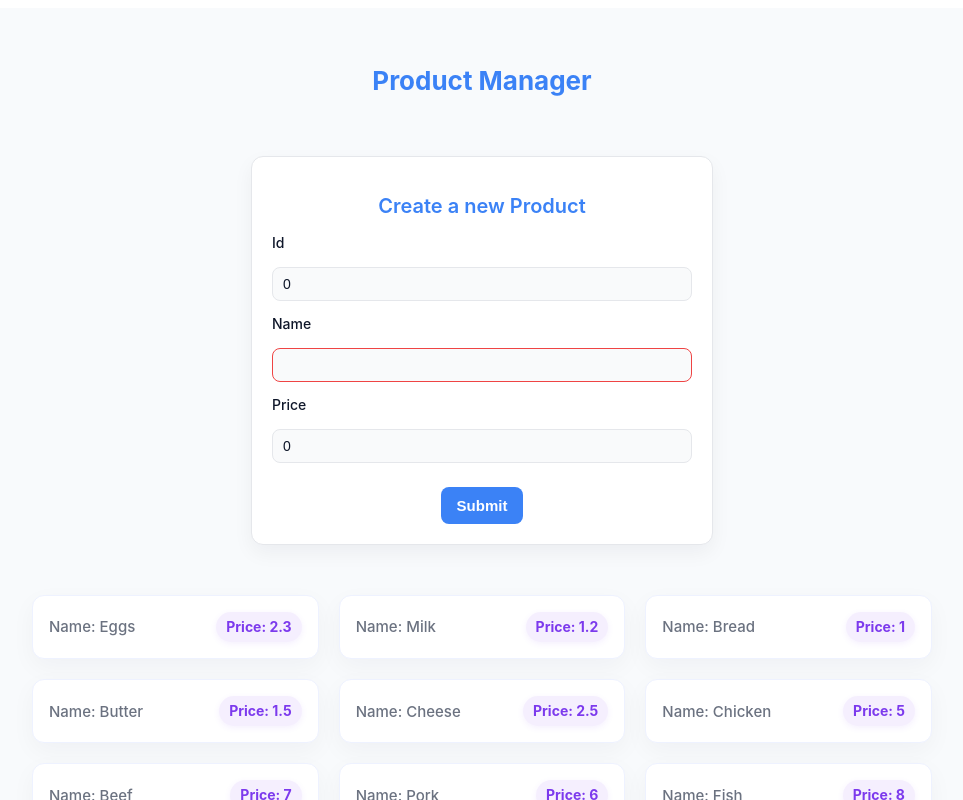
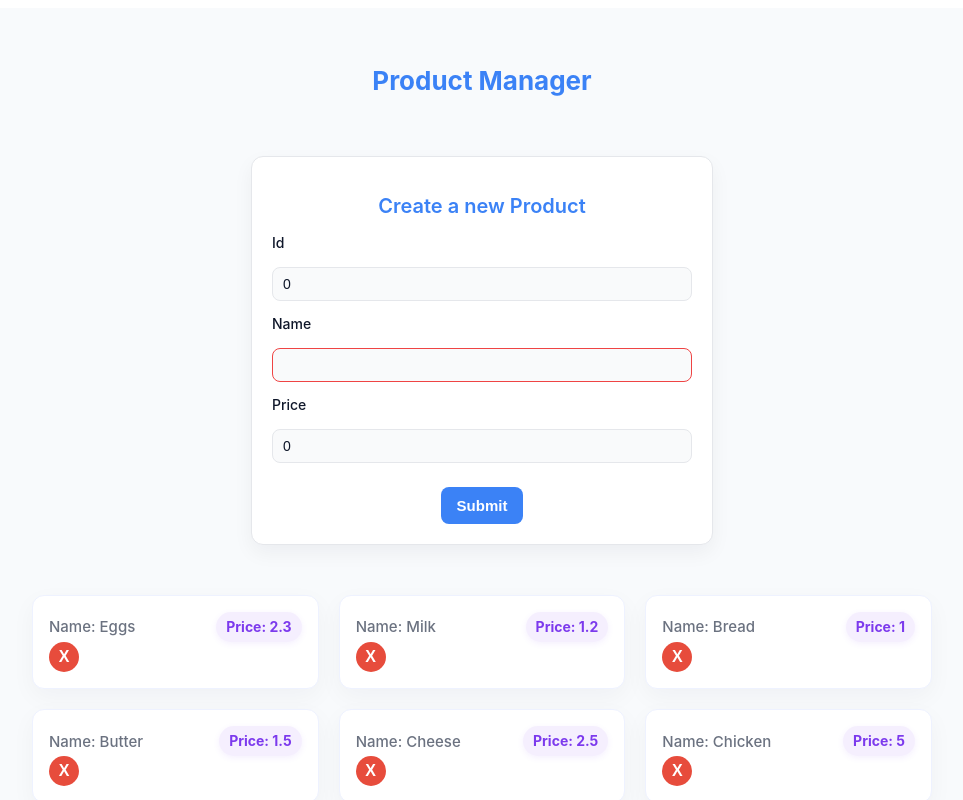
Before and after one commit to Samue45/Angular, an Angular app in the folder Project/: page / in a window 1280 px wide. Shown: the top 800 px of the page, without its empty margins (158-1121 px from the left). Built offline with nearby package versions, Linux system fonts and the light colour scheme.

Commit message:
V4-Delete btn added

```diff
--- a/Project/src/app/app.html
+++ b/Project/src/app/app.html
@@ -9,6 +9,7 @@
     <app-list-product
       *ngFor="let product of arrayProducts"
       [product]="product"
+      (idProduct)="removeProduct($event)"
     ></app-list-product>
   </div>
 
--- a/Project/src/app/app.ts
+++ b/Project/src/app/app.ts
@@ -28,6 +28,8 @@ export class App {
     try {
       // Adding new product using the service
       this.productoService.addProduct(Number(product.id) , product.name, Number(product.price));
+      // Adding new product to arrayProducts
+      this.arrayProducts.push(product);
     } catch (error) {
       if (error instanceof Error) {
         console.error('Error adding product:', error.message);
@@ -36,9 +38,10 @@ export class App {
       }
     }
   }
-  public removeProduct(id: String) {
+  public removeProduct(id: Number) {
     try {
       this.productoService.removeProduct(Number(id));
+      this.deleteProductList(id);
     } catch (error) {
       if (error instanceof Error) {
         console.error('Error removing product:', error.message);
@@ -59,4 +62,9 @@ export class App {
       }
     }
   }
+
+  // Auxiliar method
+  public deleteProductList(id: Number) : void{
+    this.arrayProducts = this.arrayProducts.filter((p) => p.id !== id);
+  }
 }
--- a/Project/src/app/components/list-product/list-product.html
+++ b/Project/src/app/components/list-product/list-product.html
@@ -3,4 +3,5 @@
     <span class="product-name">Name: {{product.name}}</span>
     <span class="product-price">Price: {{product.price}}</span>
   </p>
+  <button class="btn-delete" (click)="sendIdProduct(product.id)" >X</button>
 </div>
--- a/Project/src/app/components/list-product/list-product.scss
+++ b/Project/src/app/components/list-product/list-product.scss
@@ -59,4 +59,31 @@ $product-card-padding: 16px;
     .product-name { max-width: 100%; }
     .product-price { align-self: flex-end; }
   }
+
+  .btn-delete {
+  background-color: #e74c3c; // rojo intenso
+  color: white;
+  border: none;
+  border-radius: 50%; // lo hace circular
+  width: 30px;
+  height: 30px;
+  font-weight: bold;
+  font-size: 16px;
+  cursor: pointer;
+  display: flex;
+  align-items: center;
+  justify-content: center;
+  transition: all 0.3s ease;
+
+  &:hover {
+    background-color: #c0392b; // rojo más oscuro al pasar el mouse
+    transform: scale(1.1); // pequeño efecto de zoom
+  }
+
+  &:focus {
+    outline: none; // quitar el borde de enfoque por defecto
+    box-shadow: 0 0 0 2px rgba(231, 76, 60, 0.5); // efecto de enfoque personalizado
+  }
 }
+
+}
--- a/Project/src/app/components/list-product/list-product.ts
+++ b/Project/src/app/components/list-product/list-product.ts
@@ -1,4 +1,4 @@
-import { Component, Input } from '@angular/core';
+import { Component, EventEmitter, Input, Output } from '@angular/core';
 import { CommonModule } from '@angular/common';
 import { ProductI } from '../interfaces/product-i';
 
@@ -11,9 +11,16 @@ import { ProductI } from '../interfaces/product-i';
 export class ListProduct {
 
   @Input() product: ProductI;
+  @Output() idProduct= new EventEmitter<Number>();
 
   constructor(){
     this.product = {id: 0, name: "", price: 0};
   }
 
+  public sendIdProduct(id:number){
+    this.idProduct.emit(id);
+  }
+
+
+
 }
```
